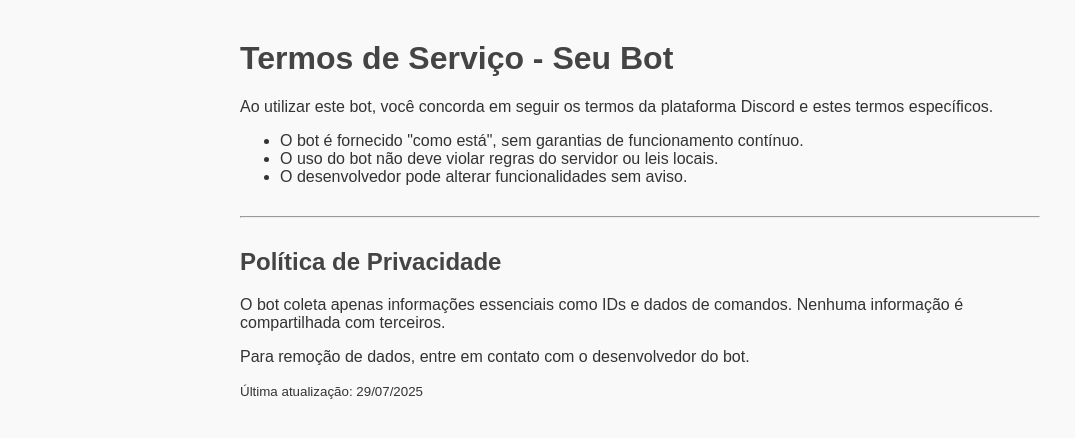
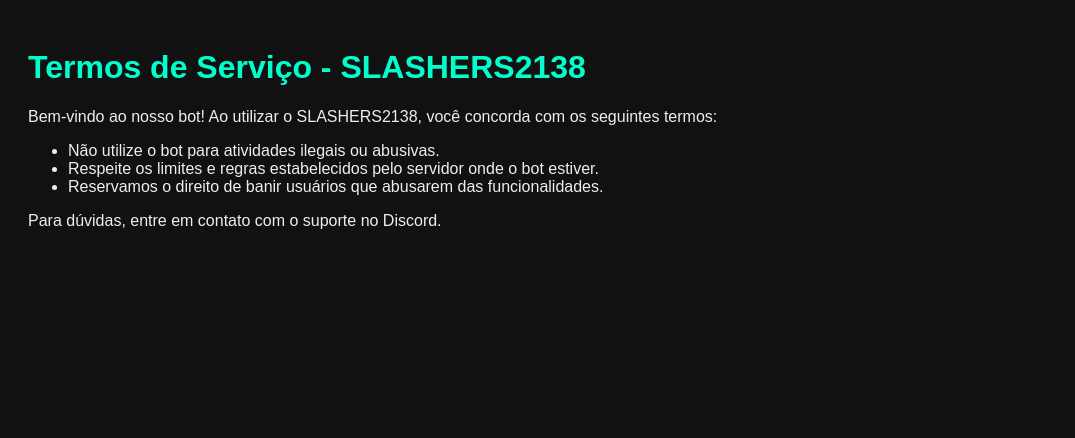
Before and after one commit to Deployments22/BotSite, a plain HTML site: page Index.html in a window 1280 px wide. Shown: the whole page, without its empty margins (0-1075 px from the left). Drawn offline with Linux system fonts and the light colour scheme.

Commit message:
Update Index.html

```diff
--- a/Index.html
+++ b/Index.html
@@ -2,28 +2,20 @@
 <html lang="pt-BR">
 <head>
   <meta charset="UTF-8">
-  <title>Termos de Serviço & Política de Privacidade</title>
+  <title>SLASHERS2138 - Termos de Serviço</title>
   <style>
-    body { font-family: Arial, sans-serif; max-width: 800px; margin: 40px auto; padding: 0 20px; background-color: #f9f9f9; color: #333; }
-    h1, h2 { color: #444; }
-    hr { margin: 30px 0; }
+    body { font-family: Arial, sans-serif; padding: 20px; background: #111; color: #eee; }
+    h1 { color: #00ffcc; }
   </style>
 </head>
 <body>
-  <h1>Termos de Serviço - Seu Bot</h1>
-  <p>Ao utilizar este bot, você concorda em seguir os termos da plataforma Discord e estes termos específicos.</p>
+  <h1>Termos de Serviço - SLASHERS2138</h1>
+  <p>Bem-vindo ao nosso bot! Ao utilizar o SLASHERS2138, você concorda com os seguintes termos:</p>
   <ul>
-    <li>O bot é fornecido "como está", sem garantias de funcionamento contínuo.</li>
-    <li>O uso do bot não deve violar regras do servidor ou leis locais.</li>
-    <li>O desenvolvedor pode alterar funcionalidades sem aviso.</li>
+    <li>Não utilize o bot para atividades ilegais ou abusivas.</li>
+    <li>Respeite os limites e regras estabelecidos pelo servidor onde o bot estiver.</li>
+    <li>Reservamos o direito de banir usuários que abusarem das funcionalidades.</li>
   </ul>
-
-  <hr>
-
-  <h2>Política de Privacidade</h2>
-  <p>O bot coleta apenas informações essenciais como IDs e dados de comandos. Nenhuma informação é compartilhada com terceiros.</p>
-  <p>Para remoção de dados, entre em contato com o desenvolvedor do bot.</p>
-
-  <p><small>Última atualização: 29/07/2025</small></p>
+  <p>Para dúvidas, entre em contato com o suporte no Discord.</p>
 </body>
 </html>
```
